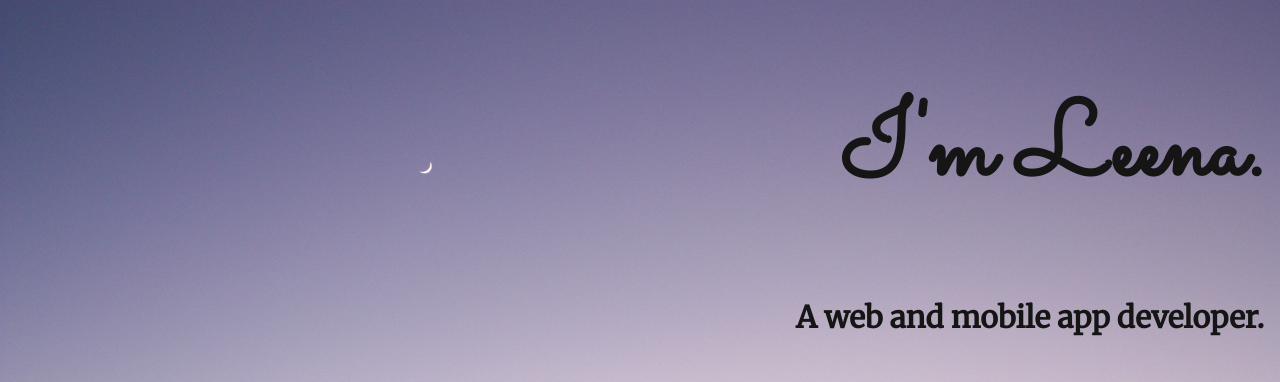
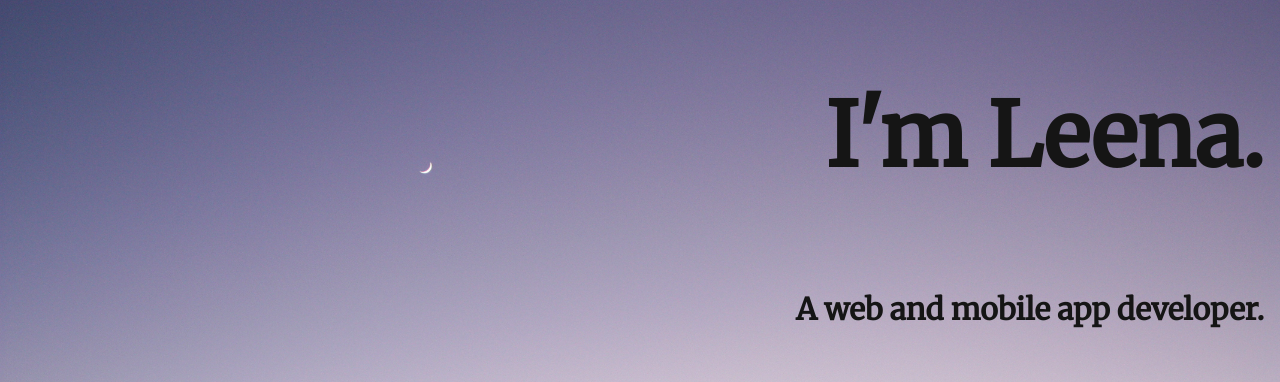
Before and after one commit to lkahlon9/Online-Portfolio, a plain HTML site: page index.html in a window 1280 px wide. Shown: the top 382 px of the page. Drawn offline with Linux system fonts and the light colour scheme.

Commit message:
format update

```diff
--- a/css/styles.css
+++ b/css/styles.css
@@ -3,16 +3,17 @@ body {
 }
 
 h1 {
-  font-family: 'Sacramento', cursive;
-  font-size: 6.5rem;
+  font-family: 'Merriweather', serif;
+  font-size: 5.5rem;
   color: #151515;
+  margin-top: 4.5rem;
 }
 
 h2 {
   font-family: 'Merriweather', serif;
   font-size: 1.87rem;
   color: #151515;
-  margin-bottom: 6.25rem;
+  margin-top: 6.25rem;
 }
 
 h3 {
@@ -108,6 +109,7 @@ hr {
   text-align: center;
   color: #D8B9C3;
   margin-top: 0;
+  margin-bottom: 6.25rem;
 }
 
 .experience {
```
